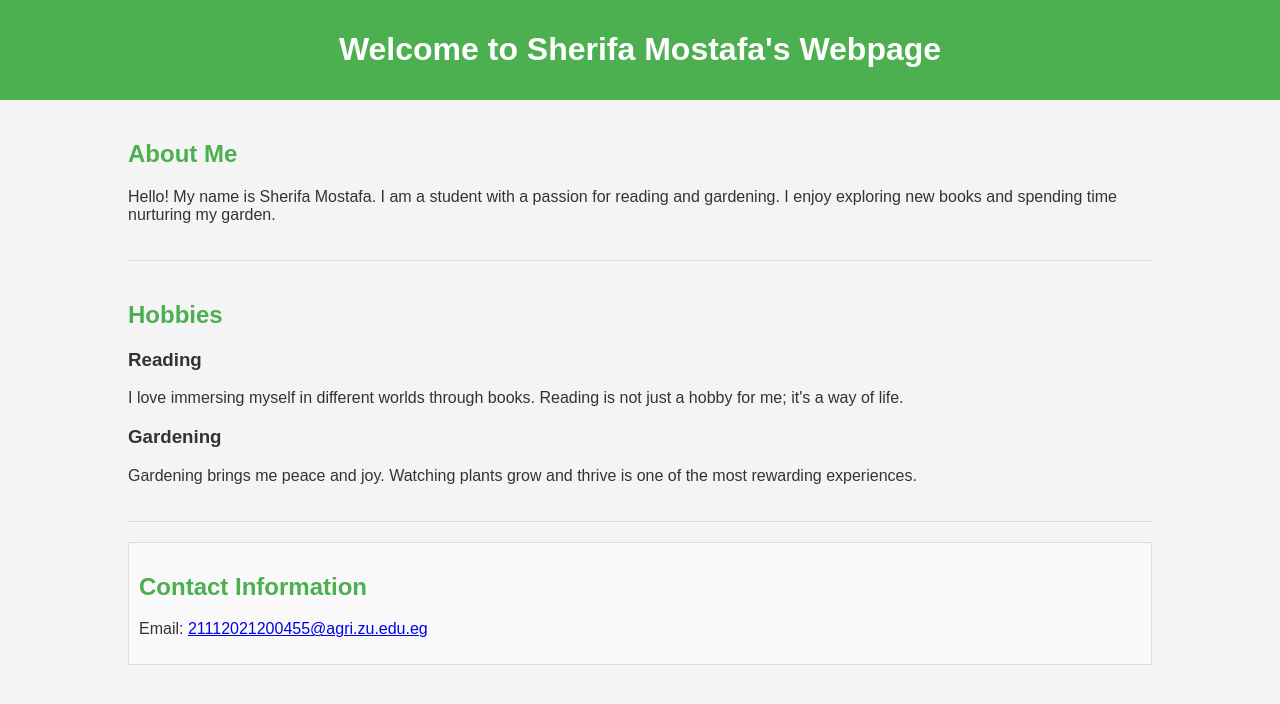
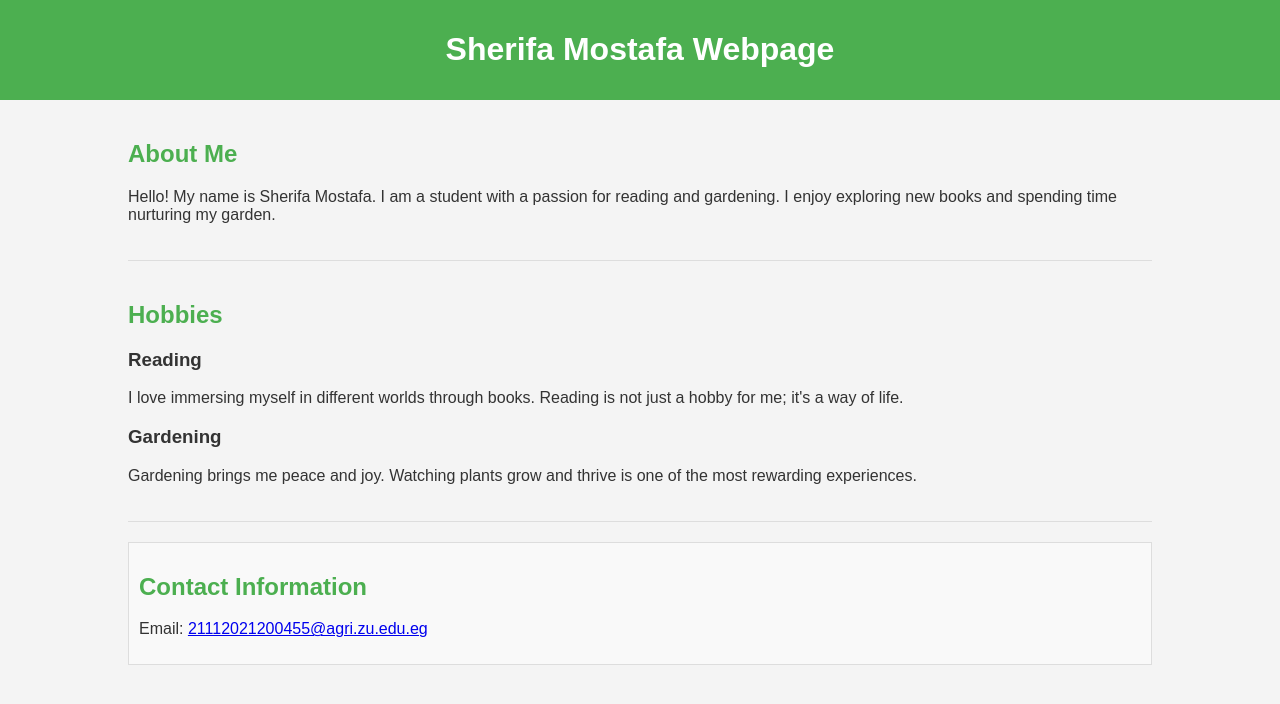
Before and after one commit to sherifamostafa/e.g.-my-website-, a plain HTML site: page index.html in a window 1280 px wide. Drawn offline with Linux system fonts and the light colour scheme.

Commit message:
Update index.html

```diff
--- a/index.html
+++ b/index.html
@@ -40,7 +40,7 @@
 </head>
 <body>
     <header>
-        <h1>Welcome to Sherifa Mostafa's Webpage</h1>
+        <h1>Sherifa Mostafa Webpage</h1>
     </header>
 
     <div class="container">
```
